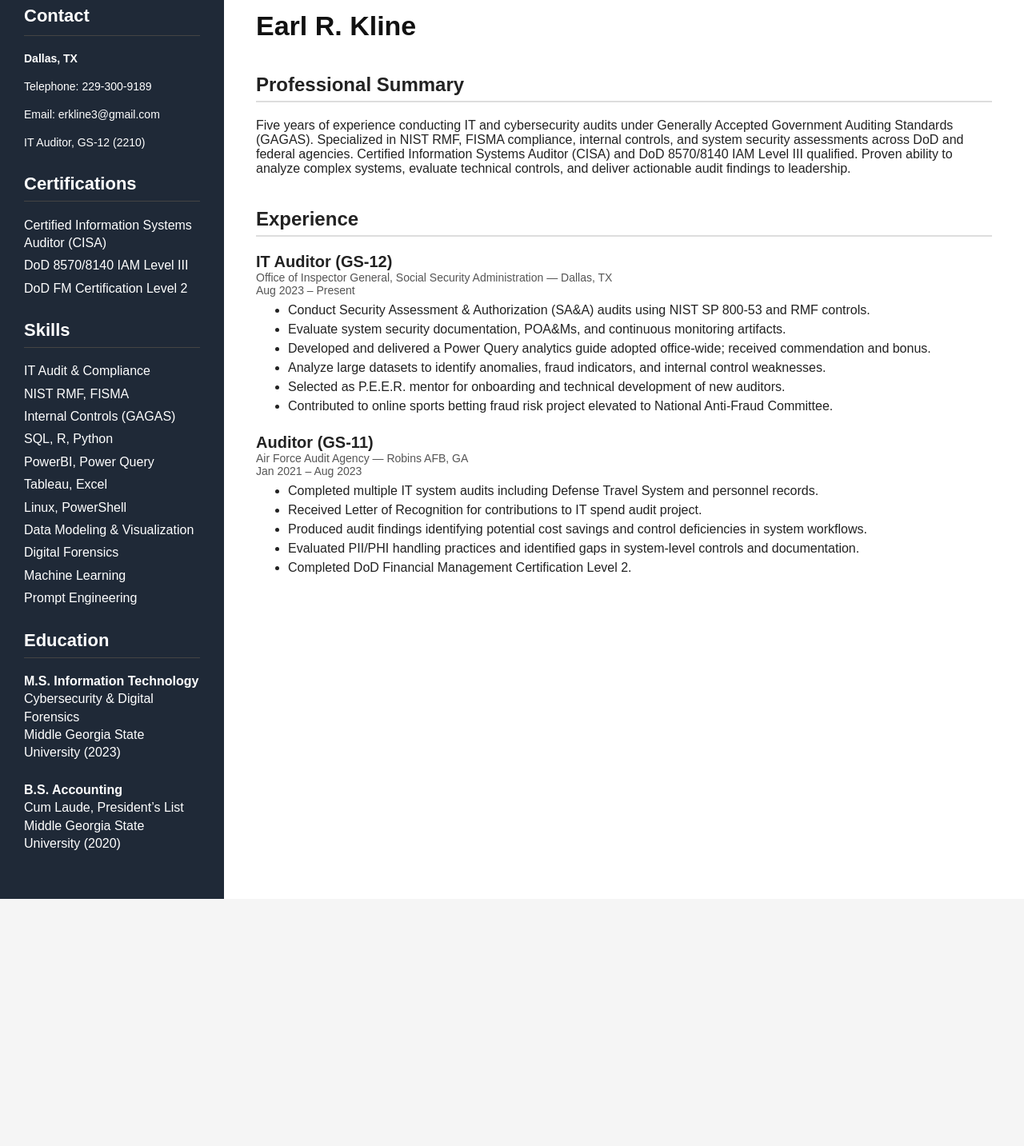
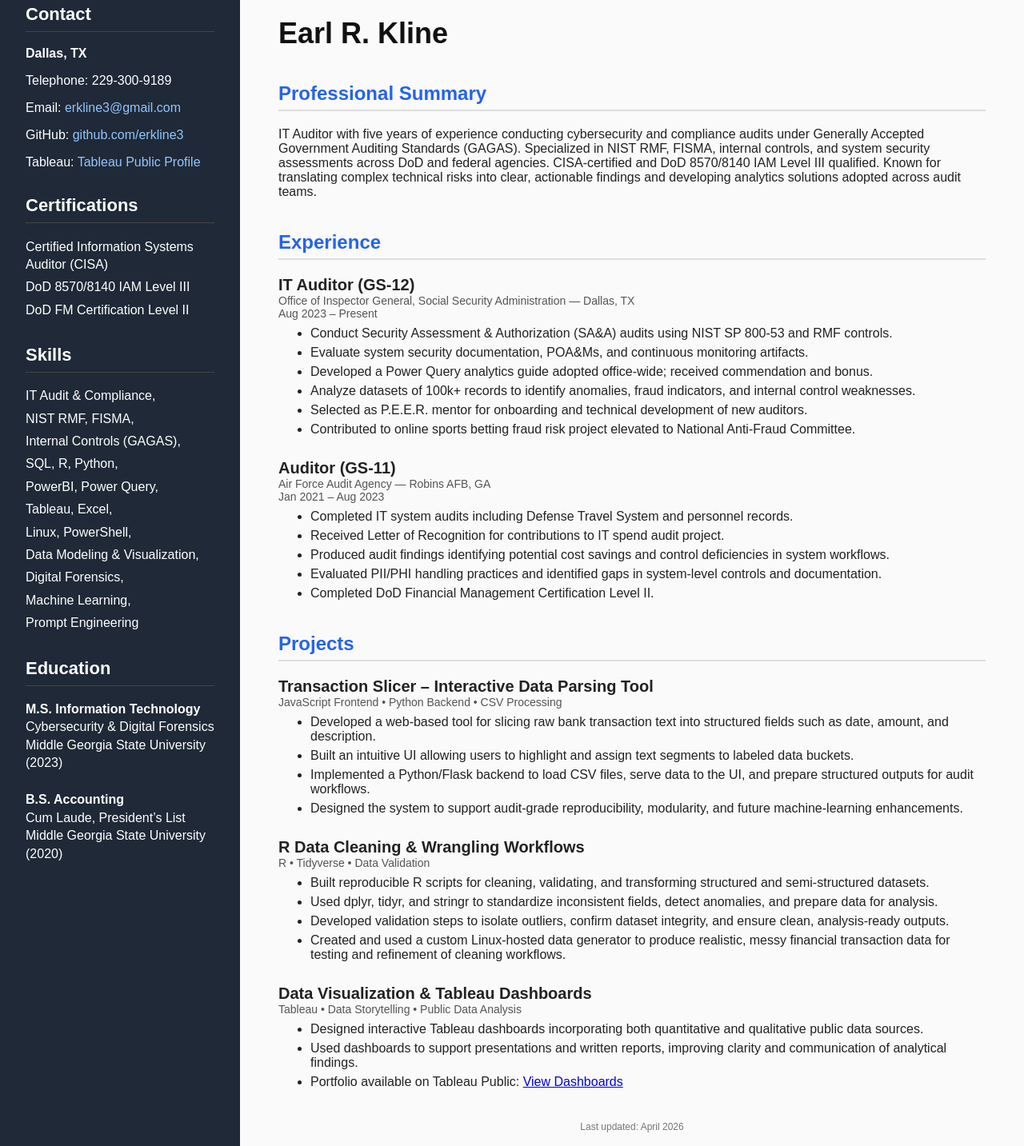
Before and after one commit to erkline3/Resume, a plain HTML site: page index.html in a window 1280 px wide. Shown: the part 27-1460 px from the top of the page at 80% size. Before the commit the page ends 1151 px from the top, so only its background shows below. Drawn offline with Linux system fonts and the light colour scheme.

Commit message:
Updated Resume
IT Technical Resume

```diff
--- a/index.html
+++ b/index.html
@@ -3,6 +3,8 @@
 <head>
     <meta charset="UTF-8">
     <title>Earl R. Kline – IT Auditor</title>
+    <meta name="viewport" content="width=device-width, initial-scale=1.0">
+
     <style>
         body {
             margin: 0;
@@ -13,7 +15,7 @@
 
         .container {
             display: grid;
-            grid-template-columns: 280px 1fr;
+            grid-template-columns: 300px 1fr;
             min-height: 100vh;
         }
 
@@ -21,7 +23,7 @@
         .sidebar {
             background: #1f2937;
             color: #fff;
-            padding: 30px;
+            padding: 32px;
         }
 
         .sidebar h2 {
@@ -32,7 +34,7 @@
         }
 
         .sidebar section {
-            margin-bottom: 28px;
+            margin-bottom: 32px;
         }
 
         .sidebar ul {
@@ -46,15 +48,20 @@
             line-height: 1.4;
         }
 
+        .sidebar a {
+            color: #93c5fd;
+            text-decoration: none;
+        }
+
         /* Main content */
         .main {
-            padding: 40px;
-            background: #ffffff;
+            padding: 48px;
+            background: #fafafa; /* light grey for readability */
         }
 
         .main h1 {
             margin-top: 0;
-            font-size: 34px;
+            font-size: 36px;
             color: #111;
         }
 
@@ -63,35 +70,47 @@
             font-size: 24px;
             border-bottom: 2px solid #ddd;
             padding-bottom: 6px;
+            color: #2563eb;
         }
 
-        .job {
-            margin-bottom: 25px;
+        .job, .project {
+            margin-bottom: 28px;
         }
 
-        .job h3 {
+        .job h3, .project h3 {
             margin: 0;
             font-size: 20px;
         }
 
-        .job .meta {
+        .job .meta, .project .meta {
             font-size: 14px;
             color: #555;
             margin-bottom: 8px;
         }
 
-        .job ul {
+        .job ul, .project ul {
             margin-top: 8px;
         }
 
-        .job li {
+        .job li, .project li {
             margin-bottom: 6px;
         }
 
-        .contact {
-            font-size: 14px;
-            line-height: 1.5;
-            margin-bottom: 25px;
+        footer {
+            text-align: center;
+            font-size: 12px;
+            color: #777;
+            margin-top: 40px;
+        }
+
+        /* Mobile responsiveness */
+        @media (max-width: 800px) {
+            .container {
+                grid-template-columns: 1fr;
+            }
+            .sidebar, .main {
+                padding: 24px;
+            }
         }
     </style>
 </head>
@@ -104,9 +123,10 @@
         <section class="contact">
             <h2>Contact</h2>
             <p><strong>Dallas, TX</strong></p>
-            <p>Telephone: 229-300-9189</p>
-            <p>Email: erkline3@gmail.com</p>
-            <p>IT Auditor, GS‑12 (2210)</p>
+            <p>Telephone: 229‑300‑9189</p>
+            <p>Email: <a href="mailto:erkline3@gmail.com">erkline3@gmail.com</a></p>
+            <p>GitHub: <a href="https://github.com/erkline3" target="_blank">github.com/erkline3</a></p>
+            <p>Tableau: <a href="https://public.tableau.com/app/profile/earl.kline/vizzes" target="_blank">Tableau Public Profile</a></p>
         </section>
 
         <section>
@@ -114,23 +134,23 @@
             <ul>
                 <li>Certified Information Systems Auditor (CISA)</li>
                 <li>DoD 8570/8140 IAM Level III</li>
-                <li>DoD FM Certification Level 2</li>
+                <li>DoD FM Certification Level II</li>
             </ul>
         </section>
 
         <section>
             <h2>Skills</h2>
             <ul>
-                <li>IT Audit & Compliance</li>
-                <li>NIST RMF, FISMA</li>
-                <li>Internal Controls (GAGAS)</li>
-                <li>SQL, R, Python</li>
-                <li>PowerBI, Power Query</li>
-                <li>Tableau, Excel</li>
-                <li>Linux, PowerShell</li>
-                <li>Data Modeling & Visualization</li>
-                <li>Digital Forensics</li>
-                <li>Machine Learning</li>
+                <li>IT Audit & Compliance,</li>
+                <li>NIST RMF, FISMA,</li>
+                <li>Internal Controls (GAGAS),</li>
+                <li>SQL, R, Python,</li>
+                <li>PowerBI, Power Query,</li>
+                <li>Tableau, Excel,</li>
+                <li>Linux, PowerShell,</li>
+                <li>Data Modeling & Visualization,</li>
+                <li>Digital Forensics,</li>
+                <li>Machine Learning,</li>
                 <li>Prompt Engineering</li>
             </ul>
         </section>
@@ -157,11 +177,11 @@
 
         <h2>Professional Summary</h2>
         <p>
-            Five years of experience conducting IT and cybersecurity audits under Generally Accepted Government
-            Auditing Standards (GAGAS). Specialized in NIST RMF, FISMA compliance, internal controls, and system
-            security assessments across DoD and federal agencies. Certified Information Systems Auditor (CISA) and
-            DoD 8570/8140 IAM Level III qualified. Proven ability to analyze complex systems, evaluate technical
-            controls, and deliver actionable audit findings to leadership.
+            IT Auditor with five years of experience conducting cybersecurity and compliance audits under
+            Generally Accepted Government Auditing Standards (GAGAS). Specialized in NIST RMF, FISMA, internal
+            controls, and system security assessments across DoD and federal agencies. CISA‑certified and
+            DoD 8570/8140 IAM Level III qualified. Known for translating complex technical risks into clear,
+            actionable findings and developing analytics solutions adopted across audit teams.
         </p>
 
         <h2>Experience</h2>
@@ -174,8 +194,8 @@
             <ul>
                 <li>Conduct Security Assessment & Authorization (SA&A) audits using NIST SP 800‑53 and RMF controls.</li>
                 <li>Evaluate system security documentation, POA&Ms, and continuous monitoring artifacts.</li>
-                <li>Developed and delivered a Power Query analytics guide adopted office‑wide; received commendation and bonus.</li>
-                <li>Analyze large datasets to identify anomalies, fraud indicators, and internal control weaknesses.</li>
+                <li>Developed a Power Query analytics guide adopted office‑wide; received commendation and bonus.</li>
+                <li>Analyze datasets of 100k+ records to identify anomalies, fraud indicators, and internal control weaknesses.</li>
                 <li>Selected as P.E.E.R. mentor for onboarding and technical development of new auditors.</li>
                 <li>Contributed to online sports betting fraud risk project elevated to National Anti‑Fraud Committee.</li>
             </ul>
@@ -187,13 +207,55 @@
                 Jan 2021 – Aug 2023
             </div>
             <ul>
-                <li>Completed multiple IT system audits including Defense Travel System and personnel records.</li>
+                <li>Completed IT system audits including Defense Travel System and personnel records.</li>
                 <li>Received Letter of Recognition for contributions to IT spend audit project.</li>
                 <li>Produced audit findings identifying potential cost savings and control deficiencies in system workflows.</li>
                 <li>Evaluated PII/PHI handling practices and identified gaps in system‑level controls and documentation.</li>
-                <li>Completed DoD Financial Management Certification Level 2.</li>
+                <li>Completed DoD Financial Management Certification Level II.</li>
             </ul>
         </div>
+
+        <h2>Projects</h2>
+
+        <div class="project">
+            <h3>Transaction Slicer – Interactive Data Parsing Tool</h3>
+            <div class="meta">JavaScript Frontend • Python Backend • CSV Processing</div>
+            <ul>
+                <li>Developed a web‑based tool for slicing raw bank transaction text into structured fields such as date, amount, and description.</li>
+                <li>Built an intuitive UI allowing users to highlight and assign text segments to labeled data buckets.</li>
+                <li>Implemented a Python/Flask backend to load CSV files, serve data to the UI, and prepare structured outputs for audit workflows.</li>
+                <li>Designed the system to support audit‑grade reproducibility, modularity, and future machine‑learning enhancements.</li>
+            </ul>
+        </div>
+
+        <div class="project">
+            <h3>R Data Cleaning & Wrangling Workflows</h3>
+            <div class="meta">R • Tidyverse • Data Validation</div>
+            <ul>
+                <li>Built reproducible R scripts for cleaning, validating, and transforming structured and semi‑structured datasets.</li>
+                <li>Used dplyr, tidyr, and stringr to standardize inconsistent fields, detect anomalies, and prepare data for analysis.</li>
+                <li>Developed validation steps to isolate outliers, confirm dataset integrity, and ensure clean, analysis‑ready outputs.</li>
+                <li>Created and used a custom Linux‑hosted data generator to produce realistic, messy financial transaction data for testing and refinement of cleaning workflows.</li>
+            </ul>
+        </div>
+
+        <div class="project">
+            <h3>Data Visualization & Tableau Dashboards</h3>
+            <div class="meta">Tableau • Data Storytelling • Public Data Analysis</div>
+            <ul>
+                <li>Designed interactive Tableau dashboards incorporating both quantitative and qualitative public data sources.</li>
+                <li>Used dashboards to support presentations and written reports, improving clarity and communication of analytical findings.</li>
+                <li>Portfolio available on Tableau Public:
+                    <a href="https://public.tableau.com/app/profile/earl.kline/vizzes" target="_blank">
+                        View Dashboards
+                    </a>
+                </li>
+            </ul>
+        </div>
+
+        <footer>
+            Last updated: April 2026
+        </footer>
 
     </main>
 </div>
```
